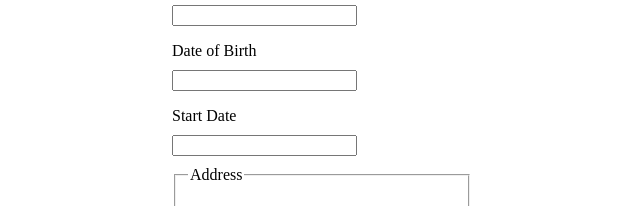
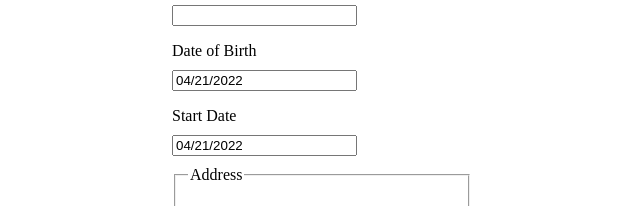
Before and after one commit to Devnicolay/LauraNicolay_14_13042022, a React (Create React App) app: page / in a window 1280 px wide. Shown: the part 277-483 px from the top of the page, without its empty margins (318-958 px from the left). Built offline with nearby package versions, Linux system fonts and the light colour scheme.

Commit message:
Récupération valeurs du formulaire employées

```diff
--- a/src/components/atoms/AtomDatePicker.tsx
+++ b/src/components/atoms/AtomDatePicker.tsx
@@ -2,10 +2,15 @@ import React, {useState} from 'react';
 import DatePicker from "react-datepicker";
 import 'react-datepicker/dist/react-datepicker.css'
 
-const AtomDatePicker = () => {
+interface AtomDatePickerProps {
+  id: string;
+  value: string;
+}
+
+const AtomDatePicker = (props: AtomDatePickerProps) => {
   const [startDate, setStartDate] = useState(new Date());
   return (
-    <DatePicker  onChange={(date) => setStartDate(date)} />
+    <DatePicker name={props.id} id={props.id} value={props.value} selected={startDate} onChange={(date) => setStartDate(date) } />
   );
 };
 
--- a/src/components/atoms/AtomErrorMsg.tsx
+++ b/src/components/atoms/AtomErrorMsg.tsx
@@ -1,10 +1,14 @@
 import React from 'react';
 import { ErrorMessage } from 'formik';
 
-const AtomErrorMsg = () => {
+interface MsgError {
+  label: string,
+}
+
+const AtomErrorMsg = (props: MsgError) => {
     return (
             <ErrorMessage
-            name="firstName"
+            name={props.label}
             component="div"
             className="field-error"
           />
--- a/src/components/molecules/MoleculeDataList.tsx
+++ b/src/components/molecules/MoleculeDataList.tsx
@@ -1,17 +1,26 @@
 import React from 'react';
+import { Field } from 'formik';
 import AtomLabel from '../atoms/AtomLabel.tsx';
 
 const MoleculeDataList = () => {
     return (
         <div>
             <AtomLabel htmlfor="department" nameLabel={"Department"} />
-            <select name="department" id="department">
-                    <option>Sales</option>
-                    <option>Marketing</option>
-                    <option>Engineering</option>
-                    <option>Human Resources</option>
-                    <option>Legal</option>
-                </select>
+            <Field as="select" name="department" id="department">
+            <option value='Eales'>Sales</option>
+                    <option value='Marketing'>Marketing</option>
+                    <option value='Engineering'>Engineering</option>
+                    <option value='Human Resources'>Human Resources</option>
+                    <option value='Legal'>Legal</option>
+            </Field>
+
+            {/* <select name="department" id="department" onChange={console.log(value)}>
+                    <option value='Eales'>Sales</option>
+                    <option value='Marketing'>Marketing</option>
+                    <option value='Engineering'>Engineering</option>
+                    <option value='Human Resources'>Human Resources</option>
+                    <option value='Legal'>Legal</option>
+                </select> */}
         </div>
     );
 };
--- a/src/components/molecules/MoleculeDatePicker.tsx
+++ b/src/components/molecules/MoleculeDatePicker.tsx
@@ -1,6 +1,10 @@
 import React from 'react';
+import { Field } from 'formik';
+import DatePicker from "react-datepicker";
+import 'react-datepicker/dist/react-datepicker.css'
 import AtomDatePicker from '../atoms/AtomDatePicker.tsx';
 import AtomLabel from '../atoms/AtomLabel.tsx';
+import AtomErrorMsg from '../atoms/AtomErrorMsg.tsx'
 
 interface DatePicker {
     htmlfor: string,
@@ -11,7 +15,8 @@ const MoleculeDatePicker = (props: DatePicker) => {
     return (
         <div>
             <AtomLabel htmlfor={props.htmlfor} nameLabel={props.nameLabel} />
-            <AtomDatePicker />
+            <AtomDatePicker id={props.htmlfor}  />
+            <AtomErrorMsg label={"dateOfBirth"} />
         </div>
     );
 };
--- a/src/components/molecules/MoleculeFieldText.tsx
+++ b/src/components/molecules/MoleculeFieldText.tsx
@@ -14,7 +14,7 @@ const MoleculeFieldText = (props: FieldText) => {
         <div>
             <AtomLabel htmlfor={props.htmlfor} nameLabel={props.nameLabel} />
           <AtomInput id={props.id} type={"text"} />
-          <AtomErrorMsg />
+          <AtomErrorMsg label={props.id} />
         </div>
     );
 };
--- a/src/components/molecules/MoleculeFieldsetAddress.tsx
+++ b/src/components/molecules/MoleculeFieldsetAddress.tsx
@@ -1,4 +1,5 @@
 import React from 'react';
+import { Field } from 'formik';
 import AtomLabel from '../atoms/AtomLabel.tsx';
 import AtomInput from '../atoms/AtomInput.tsx';
 import AtomErrorMsg from '../atoms/AtomErrorMsg.tsx';
@@ -18,23 +19,29 @@ const MoleculeFieldsetAddress = (props: FormData) => {
             <legend>Address</legend>
             <AtomLabel htmlfor="street" nameLabel={"Street"} />
           <AtomInput id={"street"} type={"text"} />
-          <AtomErrorMsg />
+          <AtomErrorMsg label={"street"} />
 
           <AtomLabel htmlfor="city" nameLabel={"City"} />
           <AtomInput id={"city"} type={"text"} />
-          <AtomErrorMsg />
+          <AtomErrorMsg label={"city"}/>
 
           <AtomLabel htmlfor="state" nameLabel={"State"} />
-          <select name="state" id="state">
+          <Field as="select" name="state" id="state">
+          {states.map((state,index) => (
+                  <option key={index} value={state.label}>{state.label}</option>
+              ))}
+          </Field>
+          <AtomErrorMsg label={"state"} />
+          {/* <select name="state" id="state">
               {states.map((state,index) => (
                   <option key={index} value={state.label}>{state.label}</option>
               ))}
           </select>
-          <AtomErrorMsg />
+          <AtomErrorMsg label={"state"} /> */}
 
-          <AtomLabel htmlfor="zip-code" nameLabel={"Zip Code"} />
-          <AtomInput id={"zip-code"} type={"number"} />
-          <AtomErrorMsg />
+          <AtomLabel htmlfor="zipCode" nameLabel={"Zip Code"} />
+          <AtomInput id={"zipCode"} type={"number"} />
+          <AtomErrorMsg label={"zipCode"} />
         </fieldset>
     );
 };
--- /dev/null
+++ b/src/components/organisms/OrganismForm.tsx
@@ -0,0 +1,111 @@
+import React from 'react';
+import { Formik, Form, FormikHelpers } from 'formik';
+import * as Yup from 'yup';
+
+import AtomSubmitButton from '../atoms/AtomSubmitButton.tsx';
+import MoleculeFieldText from '../molecules/MoleculeFieldText.tsx';
+import MoleculeDatePicker from '../molecules/MoleculeDatePicker.tsx';
+import MoleculeFieldsetAddress from '../molecules/MoleculeFieldsetAddress.tsx';
+import {states} from '../../assets/statesList'
+import MoleculeDataList from '../molecules/MoleculeDataList.tsx';
+
+
+interface Values {
+    firstName: string;
+    lastName: string;
+    dateOfBirth: Date;
+    startDate: Date;
+    street: string;
+    city: string;
+    state: string;
+    zipCode: string;
+    department: string;
+}
+
+const SignUpSchema = Yup.object().shape({
+    // email: Yup.string().email('Invalid email address').required('Required'),
+    firstName: Yup.string()
+      .min(2, 'Must be longer than 2 characters')
+      .max(20, 'Nice try, nobody has a first name that long')
+      .required('Required'),
+    lastName: Yup.string()
+      .min(2, 'Must be longer than 2 characters')
+      .max(20, 'Nice try, nobody has a last name that long')
+      .required('Required'),
+      // dateOfBirth: Yup.date()
+      // .min(8, 'Select a date of birth')
+      // .max(20, 'Nice try, nobody has a date of birth that long')
+      // .required('Required'),
+      // startDate: Yup.date()
+      // .min(8, 'Select a start date')
+      // .max(20, 'Nice try, nobody has a start date that long')
+      // .required('Required'),
+      street: Yup.string()
+      .min(2, 'Must be a street')
+      .max(40, 'Nice try, nobody has a street that long')
+      .required('Required'),
+      city: Yup.string()
+      .min(2, 'Must be a city')
+      .max(40, 'Nice try, nobody has a city that long')
+      .required('Required'),
+      // state: Yup.string()
+      // .min(2, 'Select a state')
+      // .max(40, 'Nice try, nobody has a state that long')
+      // .required('Required'),
+      // zipCode: Yup.number()
+      // .min(2, 'Must be a zip code')
+      // .max(8, 'Nice try, nobody has a zip code that long')
+      // .required('Required'),
+      department: Yup.string()
+      .min(2, 'Select a department')
+      .max(40, 'Nice try, nobody has a department that long')
+      .required('Required'),
+  });
+
+
+const OrganismForm = () => {
+    return (
+        <Formik
+        initialValues={{
+          firstName: '',
+          lastName: '',
+          dateOfBirth: new Date(),
+          startDate: new Date(),
+          street: '',
+          city: '',
+          state: '',
+          zipCode: '',
+          department: '',
+        }}
+        // validationSchema={SignUpSchema}
+        onSubmit={(
+          values: Values,
+          { setSubmitting }: FormikHelpers<Values>
+        ) => {
+          setTimeout(() => {
+            alert(JSON.stringify(values, null, 2));
+            setSubmitting(false);
+          }, 500);
+          console.log(values)
+        }}
+      >
+        <Form>
+          <MoleculeFieldText htmlfor="firstName" nameLabel={"First Name"} id={"firstName"} />
+
+          <MoleculeFieldText htmlfor="lastName" nameLabel={"Last Name"} id={"lastName"} />
+
+          <MoleculeDatePicker htmlfor="dateOfBirth" nameLabel={"Date of Birth"} />
+
+          <MoleculeDatePicker htmlfor="startDate" nameLabel={"Start Date"} />
+
+          <MoleculeFieldsetAddress states={states} />
+
+          <MoleculeDataList />
+
+          <AtomSubmitButton />
+        </Form>
+      </Formik>
+    );
+};
+
+export default OrganismForm;
--- a/src/pages/Home.tsx
+++ b/src/pages/Home.tsx
@@ -1,31 +1,7 @@
 import React from 'react';
 import { Link } from 'react-router-dom';
 import { pathEmployeePage } from '../App';
-import { Formik, Form, FormikHelpers } from 'formik';
-import * as Yup from 'yup';
-import AtomSubmitButton from '../components/atoms/AtomSubmitButton.tsx';
-import MoleculeFieldText from '../components/molecules/MoleculeFieldText.tsx';
-import MoleculeDatePicker from '../components/molecules/MoleculeDatePicker.tsx';
-import MoleculeFieldsetAddress from '../components/molecules/MoleculeFieldsetAddress.tsx';
-import {states} from '../assets/statesList'
-import MoleculeDataList from '../components/molecules/MoleculeDataList.tsx';
-
-interface Values {
-    firstName: string;
-    lastName: string;
-}
-
-const SignUpSchema = Yup.object().shape({
-    // email: Yup.string().email('Invalid email address').required('Required'),
-    firstName: Yup.string()
-      .min(2, 'Must be longer than 2 characters')
-      .max(20, 'Nice try, nobody has a first name that long')
-      .required('Required'),
-    lastName: Yup.string()
-      .min(2, 'Must be longer than 2 characters')
-      .max(20, 'Nice try, nobody has a last name that long')
-      .required('Required'),
-  });
+import OrganismForm from '../components/organisms/OrganismForm.tsx';
 
 const Home = () => {
     return (
@@ -36,39 +12,8 @@ const Home = () => {
             <div className="container">
                 <Link to={pathEmployeePage}>View Current Employees</Link>
                 <h2>Create Employee</h2>
-            <Formik
-        initialValues={{
-          firstName: '',
-          lastName: '',
-        }}
-        validationSchema={SignUpSchema}
-        onSubmit={(
-          values: Values,
-          { setSubmitting }: FormikHelpers<Values>
-        ) => {
-          setTimeout(() => {
-            alert(JSON.stringify(values, null, 2));
-            setSubmitting(false);
-          }, 500);
-        }}
-      >
-        <Form>
-          <MoleculeFieldText htmlfor="firstName" nameLabel={"First Name"} id={"firstName"} />
-
-          <MoleculeFieldText htmlfor="lastName" nameLabel={"Last Name"} id={"lastName"}/>
-
-          <MoleculeDatePicker htmlfor="dateOfBirth" nameLabel={"Date of Birth"} />
-
-          <MoleculeDatePicker htmlfor="startDate" nameLabel={"Start Date"} />
-
-          <MoleculeFieldsetAddress states={states} />
-
-          <MoleculeDataList />
-
-          <AtomSubmitButton />
-        </Form>
-      </Formik>
-      </div>
+                <OrganismForm />
+            </div>
         </div>
     );
 };
```
Also changed, not shown: src/components/atoms/AtomInput.tsx (+6 -1 lines), src/components/atoms/AtomSelect.tsx (deleted).
